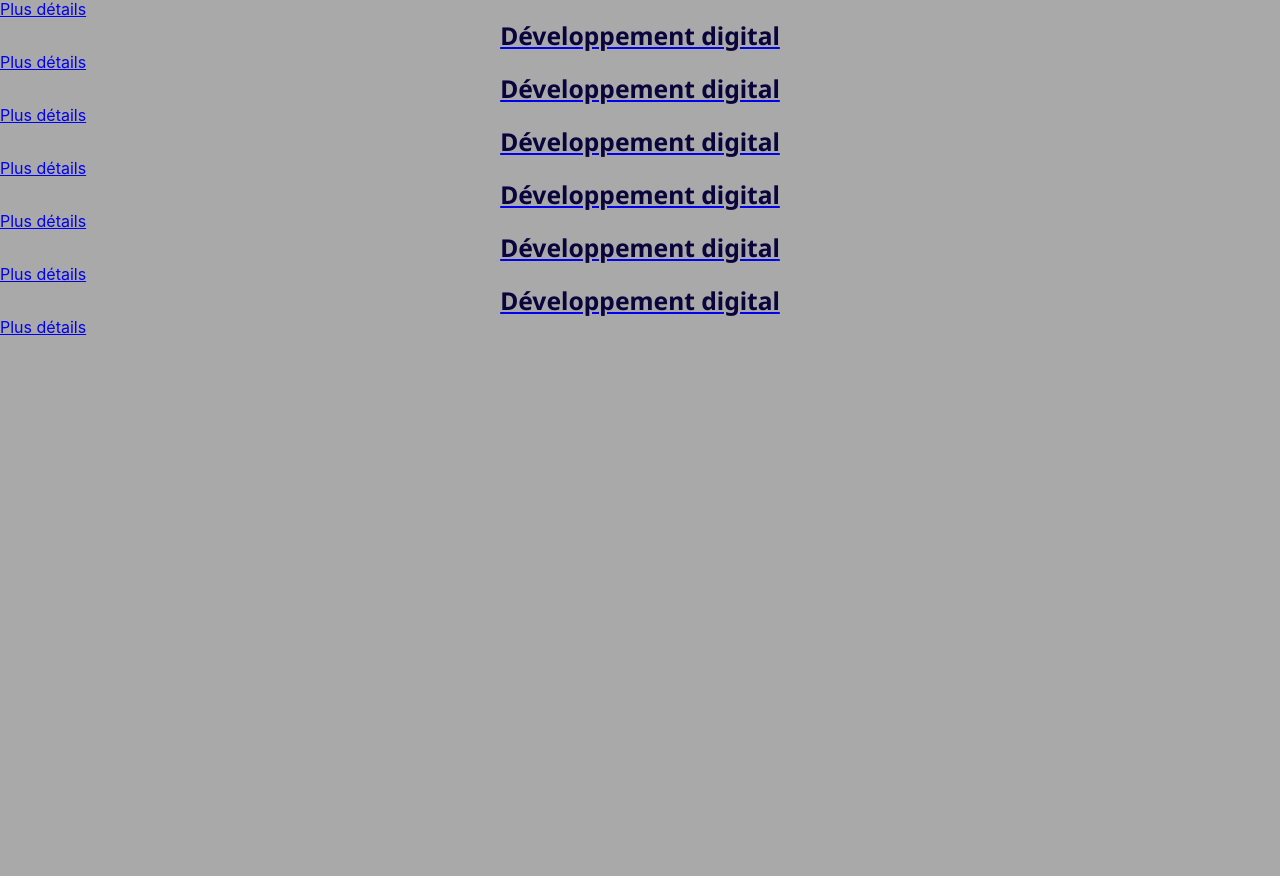
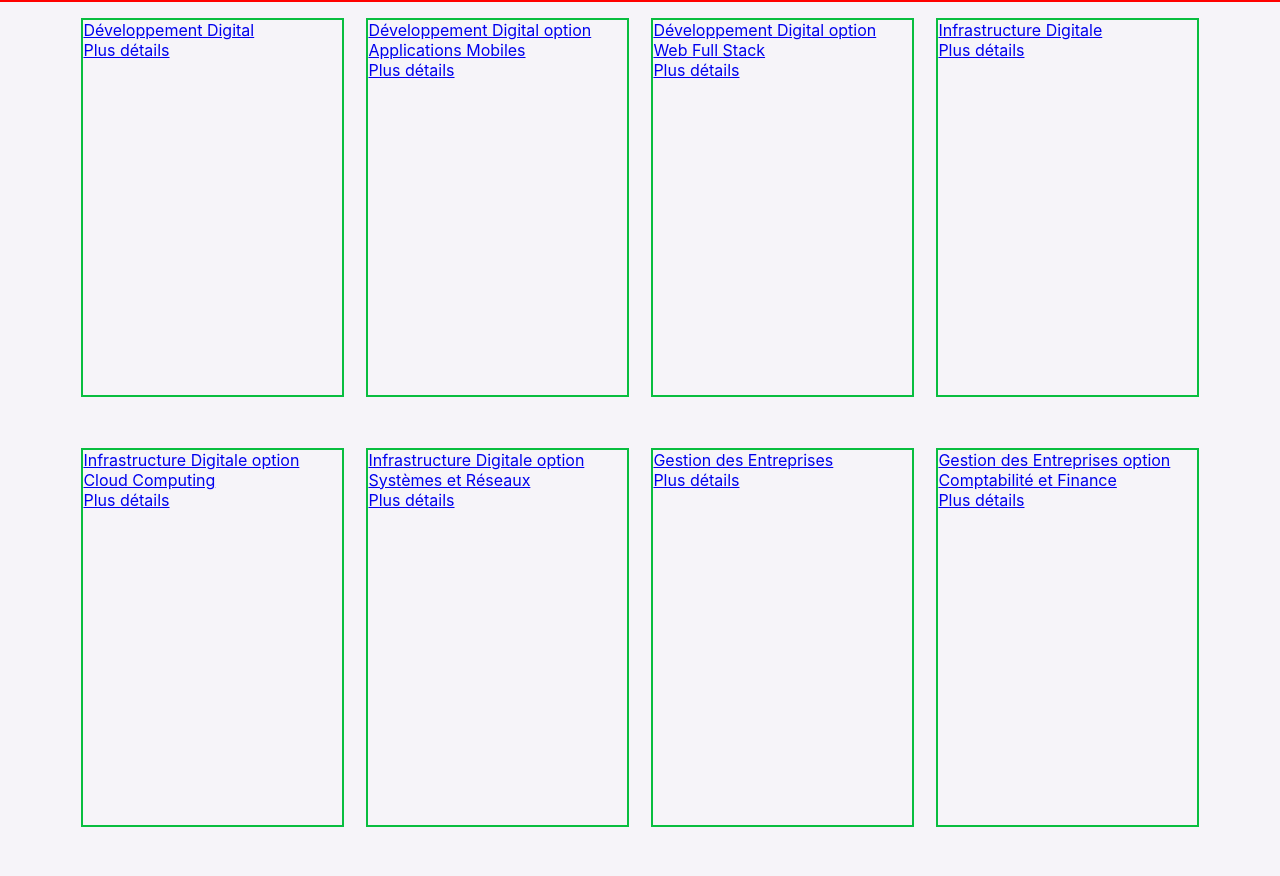
Before and after one commit to Zarhoul/react-ista, a React (Create React App) app: page /filieres in a window 1280 px wide. Shown: the part 574-1450 px from the top of the page. Built offline with nearby package versions, Linux system fonts and the light colour scheme.

Commit message:
4 commit

```diff
--- a/package.json
+++ b/package.json
@@ -9,6 +9,7 @@
     "axios": "^1.3.4",
     "react": "^18.2.0",
     "react-dom": "^18.2.0",
+    "react-paginate": "^8.1.4",
     "react-router-dom": "^6.9.0",
     "react-scripts": "5.0.1",
     "web-vitals": "^2.1.4"
--- a/public/data/filieres.json
+++ b/public/data/filieres.json
@@ -1,76 +1,140 @@
 [
     {
         "id": "1",
-        "name": "Getion de l'entreprise",
+        "name": "Développement Digital",
+        "year": "Première année",
+        "abbreviation": "DEV",
+        "level": "TS",
         "url": "https://www.myway.ac.ma/ofppt/fr/FILIÈRES/Digital-et-Intelligence-Artificielle/Développement-Digital/p/DIA_DEV_TS"
     },
     {
         "id": "2",
+        "name": "Développement Digital option Applications Mobiles",
+        "url": "https://www.myway.ac.ma/ofppt/fr/FILIÈRES/Digital-et-Intelligence-Artificielle/Développement-Digital/p/DIA_DEVOAM_TS"
+    },
+    {
+        "id": "3",
+        "name": "Développement Digital option Web Full Stack",
+        "url": "https://www.myway.ac.ma/ofppt/fr/FILIÈRES/Digital-et-Intelligence-Artificielle/Développement-Digital/p/DIA_DEVOWFS_TS"
+    },
+    {
+        "id": "4",
+        "name": "Infrastructure Digitale",
+        "url": "https://www.myway.ac.ma/ofppt/fr/FILIÈRES/Digital-et-Intelligence-Artificielle/Infrastructure-Digitale/p/DIA_ID_TS"
+    },
+    {
+        "id": "5",
+        "name": "Infrastructure Digitale option Cloud Computing",
+        "url": "https://www.myway.ac.ma/ofppt/fr/FILIÈRES/Digital-et-Intelligence-Artificielle/Infrastructure-Digitale/p/DIA_IDOCC_TS"
+    },
+    {
+        "id": "6",
+        "name": "Infrastructure Digitale option Systèmes et Réseaux",
+        "url": "https://www.myway.ac.ma/ofppt/fr/FILIÈRES/Digital-et-Intelligence-Artificielle/Infrastructure-Digitale/p/DIA_IDOSR_TS"
+    },
+    {
+        "id": "7",
+        "name": "Gestion des Entreprises",
+        "url": "https://www.myway.ac.ma/ofppt/fr/FILIÈRES/Gestion-et-Commerce/Gestion-des-Entreprises/p/GC_GE_TS"
+    },
+    {
+        "id": "8",
+        "name": "Gestion des Entreprises option Comptabilité et Finance",
+        "url": "https://www.myway.ac.ma/ofppt/fr/FILIÈRES/Gestion-et-Commerce/Gestion-des-Entreprises/p/GC_GEOCF_TS"
+    },
+    {
+        "id": "9",
+        "name": "Gestion des Entreprises option Commerce et Marketing",
+        "url": "https://www.myway.ac.ma/ofppt/fr/FILIÈRES/Gestion-et-Commerce/Gestion-des-Entreprises/p/GC_GEOCM_TS"
+    },
+    {
+        "id": "10",
+        "name": "Génie Civil",
+        "year": "Première année",
+        "abbreviation": "GC",
+        "url": "https://www.myway.ac.ma/ofppt/fr/FILIÈRES/Bâtiment-et-Travaux-Publics-Matériaux-de-construction/Bâtiment-et-Travaux-Publics/Génie-Civil/p/BTP_GCTC_TS"
+    },
+    {
+        "id": "11",
+        "name": "Génie Civil",
+        "year": "Deuxième année",
+        "abbreviation": "GC",
+        "url": "https://www.myway.ac.ma/ofppt/fr/FILIÈRES/Bâtiment-et-Travaux-Publics-Matériaux-de-construction/Bâtiment-et-Travaux-Publics/Génie-Civil/p/BTP_GCTC_TS"
+    },
+    {
+        "id": "12",
+        "name": "Assistant Administratif",
+        "url": "https://www.myway.ac.ma/ofppt/fr/FILIÈRES/Gestion-et-Commerce/Assistant-Administratif/p/GC_AA_T"
+    },
+    {
+        "id": "13",
+        "name": "Assistant Administratif option Comptabilité",
+        "url": "https://www.myway.ac.ma/ofppt/fr/FILIÈRES/Gestion-et-Commerce/Assistant-Administratif/p/GC_AAOCP_T"
+    },
+    {
+        "id": "14",
+        "name": "Dessinateur de Bâtiment",
+        "year": "Première année",
+        "url": "https://www.myway.ac.ma/ofppt/fr/FILIÈRES/Bâtiment-et-Travaux-Publics-Matériaux-de-construction/Bâtiment-et-Travaux-Publics/Dessinateur-de-Bâtiment/p/BTP_DB_T_RCDS"
+    },
+    {
+        "id": "15",
+        "name": "Dessinateur de Bâtiment",
+        "year": "Deuxième année",
+        "url": "https://www.myway.ac.ma/ofppt/fr/FILIÈRES/Bâtiment-et-Travaux-Publics-Matériaux-de-construction/Bâtiment-et-Travaux-Publics/Dessinateur-de-Bâtiment/p/BTP_DB_T_RCDS"
+    },
+    {
+        "id": "16",
         "name": "Développement digital",
         "url": "https://www.myway.ac.ma/ofppt/fr/FILIÈRES/Digital-et-Intelligence-Artificielle/Développement-Digital/p/DIA_DEV_TS"
     },
     {
-        "id": "3",
+        "id": "17",
         "name": "Développement digital",
         "url": "https://www.myway.ac.ma/ofppt/fr/FILIÈRES/Digital-et-Intelligence-Artificielle/Développement-Digital/p/DIA_DEV_TS"
     },
     {
-        "id": "4",
+        "id": "18",
         "name": "Développement digital",
         "url": "https://www.myway.ac.ma/ofppt/fr/FILIÈRES/Digital-et-Intelligence-Artificielle/Développement-Digital/p/DIA_DEV_TS"
     },
     {
-        "id": "5",
+        "id": "19",
         "name": "Développement digital",
         "url": "https://www.myway.ac.ma/ofppt/fr/FILIÈRES/Digital-et-Intelligence-Artificielle/Développement-Digital/p/DIA_DEV_TS"
     },
     {
-        "id": "6",
+        "id": "20",
         "name": "Développement digital",
         "url": "https://www.myway.ac.ma/ofppt/fr/FILIÈRES/Digital-et-Intelligence-Artificielle/Développement-Digital/p/DIA_DEV_TS"
     },
     {
-        "id": "7",
+        "id": "21",
         "name": "Développement digital",
         "url": "https://www.myway.ac.ma/ofppt/fr/FILIÈRES/Digital-et-Intelligence-Artificielle/Développement-Digital/p/DIA_DEV_TS"
     },
     {
-        "id": "8",
+        "id": "22",
         "name": "Développement digital",
         "url": "https://www.myway.ac.ma/ofppt/fr/FILIÈRES/Digital-et-Intelligence-Artificielle/Développement-Digital/p/DIA_DEV_TS"
     },
     {
-        "id": "9",
+        "id": "23",
         "name": "Développement digital",
         "url": "https://www.myway.ac.ma/ofppt/fr/FILIÈRES/Digital-et-Intelligence-Artificielle/Développement-Digital/p/DIA_DEV_TS"
     },
     {
-        "id": "10",
+        "id": "24",
         "name": "Développement digital",
         "url": "https://www.myway.ac.ma/ofppt/fr/FILIÈRES/Digital-et-Intelligence-Artificielle/Développement-Digital/p/DIA_DEV_TS"
     },
     {
-        "id": "11",
+        "id": "25",
         "name": "Développement digital",
         "url": "https://www.myway.ac.ma/ofppt/fr/FILIÈRES/Digital-et-Intelligence-Artificielle/Développement-Digital/p/DIA_DEV_TS"
     },
     {
-        "id": "12",
-        "name": "Développement digital",
-        "url": "https://www.myway.ac.ma/ofppt/fr/FILIÈRES/Digital-et-Intelligence-Artificielle/Développement-Digital/p/DIA_DEV_TS"
-    },
-    {
-        "id": "13",
-        "name": "Développement digital",
-        "url": "https://www.myway.ac.ma/ofppt/fr/FILIÈRES/Digital-et-Intelligence-Artificielle/Développement-Digital/p/DIA_DEV_TS"
-    },
-    {
-        "id": "14",
-        "name": "Développement digital",
-        "url": "https://www.myway.ac.ma/ofppt/fr/FILIÈRES/Digital-et-Intelligence-Artificielle/Développement-Digital/p/DIA_DEV_TS"
-    },
-    {
-        "id": "15",
+        "id": "26",
         "name": "Développement digital",
         "url": "https://www.myway.ac.ma/ofppt/fr/FILIÈRES/Digital-et-Intelligence-Artificielle/Développement-Digital/p/DIA_DEV_TS"
     }
--- a/src/css/App.css
+++ b/src/css/App.css
@@ -705,8 +705,41 @@
 
 .filieres-page-container > .filieres-list {
     height: 100%;
+    display: flex;
+    flex-direction: column;
+    justify-content: center;
+    align-items: center;
 }
 
 .filieres-list > .filieres-list-header {
     background-color: red;
+    width: 100%;
+    height: 15%;
 }
+
+.filieres-list > .filieres-list-content {
+    background-color: rgb(246, 244, 249);
+    width: 100%;
+    height: 80%;
+    display: flex;
+    justify-content: center;
+    align-items: center;
+    flex-wrap: wrap;
+    gap: 2%;
+    padding: 1.000rem 4.375rem;
+}
+
+.filieres-list-content > .card-filiere-list {
+    width: 23%;
+    height: 15%;
+    border: 2px solid #09be40;
+}
+
+.filieres-list> .card-filiere-pagination {
+    width: 100%;
+    height: 5%;
+    display: flex;
+    justify-content: center;
+    align-items: center;
+    background-color: #09be40;
+}
--- /dev/null
+++ b/src/js/components/pages/assets/commun/Pagination.js
@@ -0,0 +1,31 @@
+import React from 'react';
+
+function Pagination({ totalItems, pageSize, currentPage, onPageChange }) {
+  const totalPages = Math.ceil(totalItems / pageSize);
+
+  if (totalPages === 1) return null;
+
+  const pages = [];
+  for (let i = 1; i <= totalPages; i++) {
+    pages.push(i);
+  }
+
+  return (
+    <>
+        <div className="card-filiere-pagination">
+            <ul className="pagination">
+                {pages.map((page) => (
+                <li key={page} className={page === currentPage ? 'page-item active' : 'page-item'}>
+                    <button className="page-link" onClick={() => onPageChange(page)}>
+                    {page}
+                    </button>
+                </li>
+                ))}
+            </ul>
+        </div>
+    </>
+
+  );
+}
+
+export default Pagination;
--- a/src/js/components/pages/assets/filieres/FiliereCard.js
+++ b/src/js/components/pages/assets/filieres/FiliereCard.js
@@ -2,12 +2,15 @@ import React from 'react';
 import { Link } from 'react-router-dom';
 
 function FiliereCard({ name, url}) {
-
   return (
-    <Link to={url} target='_blank' className='card-filiere-list'>
-      <div className='card-name'>{name}</div>
-      <div className='card-details'>Plus détails</div>
-    </Link>
+    <>
+      <div className="card-filiere-list">
+        <Link to={url} target='_blank' className='card-filiere-link'>
+          <div className='card-name'>{name}</div>
+          <div className='card-details'>Plus détails</div>
+        </Link>
+      </div>
+    </>
   );
 }
 
--- a/src/js/components/pages/assets/filieres/FiliereList.js
+++ b/src/js/components/pages/assets/filieres/FiliereList.js
@@ -1,12 +1,13 @@
-import React,  { useEffect, useState } from 'react';
+import React, { useEffect, useState } from 'react';
 import axios from 'axios';
 
-import Footer from '../commun/Footer';
-import FiliereCard from "./FiliereCardHome";
-
+import FiliereCard from './FiliereCard';
+import Pagination from '../commun/Pagination';
 
 function FiliereList() {
     const [filieres, setFilieres] = useState([]);
+    const pageSize = 24;
+    const [currentPage, setCurrentPage] = useState(1);
 
     useEffect(() => {
         axios
@@ -20,6 +21,10 @@ function FiliereList() {
         });
     }, []);
 
+    const handlePageChange = (pageNumber) => {
+        setCurrentPage(pageNumber);
+    };
+
     return (
         <>
         <div className="filieres-page-container">
@@ -30,17 +35,20 @@ function FiliereList() {
             </div>
           </div>
           <div className="filieres-list-content">
-                        {filieres.map(({ id, ...filiereProps }) => (
-                                <FiliereCard
-                                    key={id} {...filiereProps }
-                                />
+            {filieres.slice((currentPage - 1) * pageSize, currentPage * pageSize).map(({ id, ...filiereProps }) => (
+              <FiliereCard key={id} {...filiereProps} />
             ))}
           </div>
+          <Pagination
+            totalItems={filieres.length}
+            pageSize={pageSize}
+            currentPage={currentPage}
+            onPageChange={handlePageChange}
+          />
         </div>
       </div>
-
     </>
-    )
+  );
 }
 
-export default FiliereList
+export default FiliereList;
```
Also changed, not shown: 1 other file (tests, documents, lock files or other folders). Lines whose indentation alone changed are shown as unchanged.
